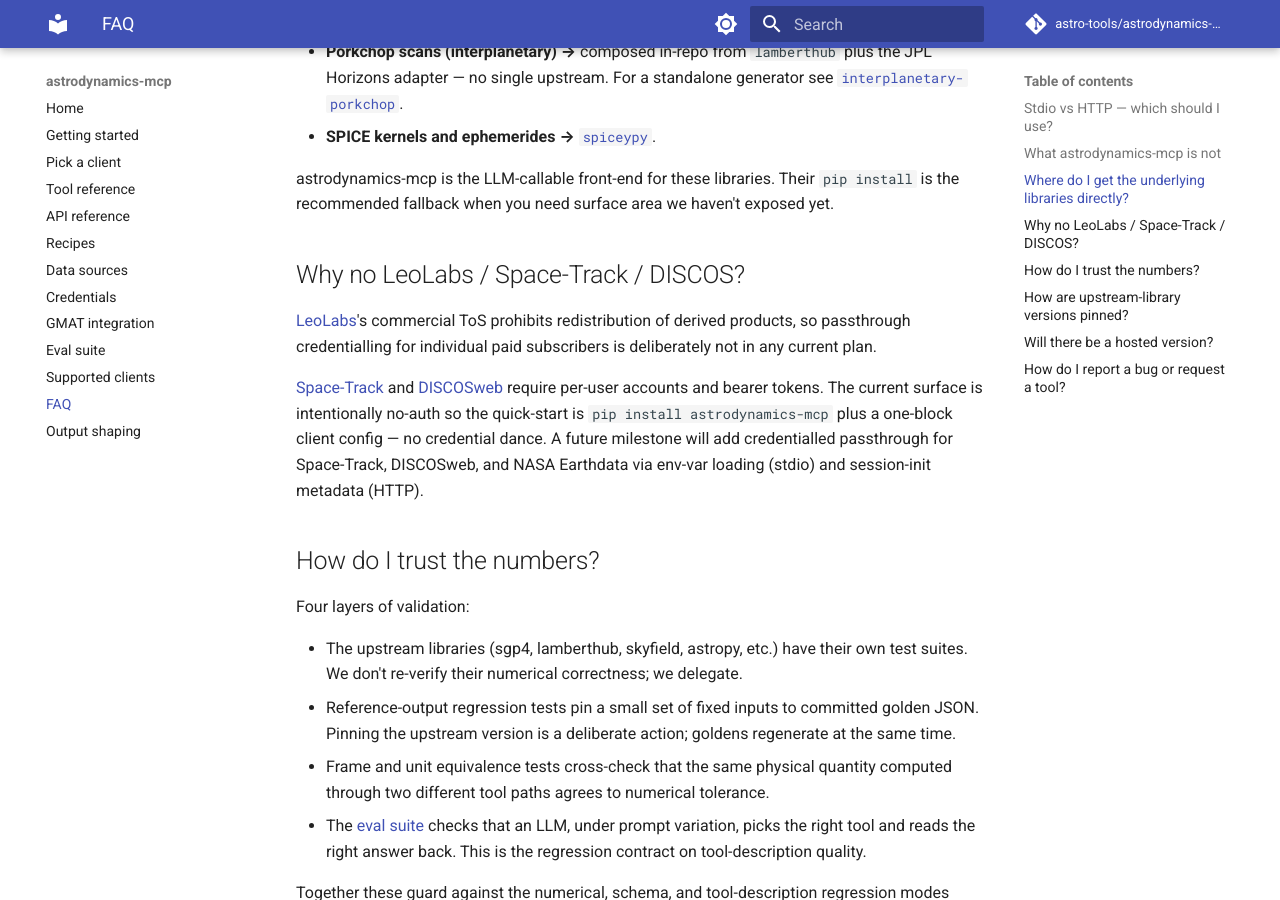
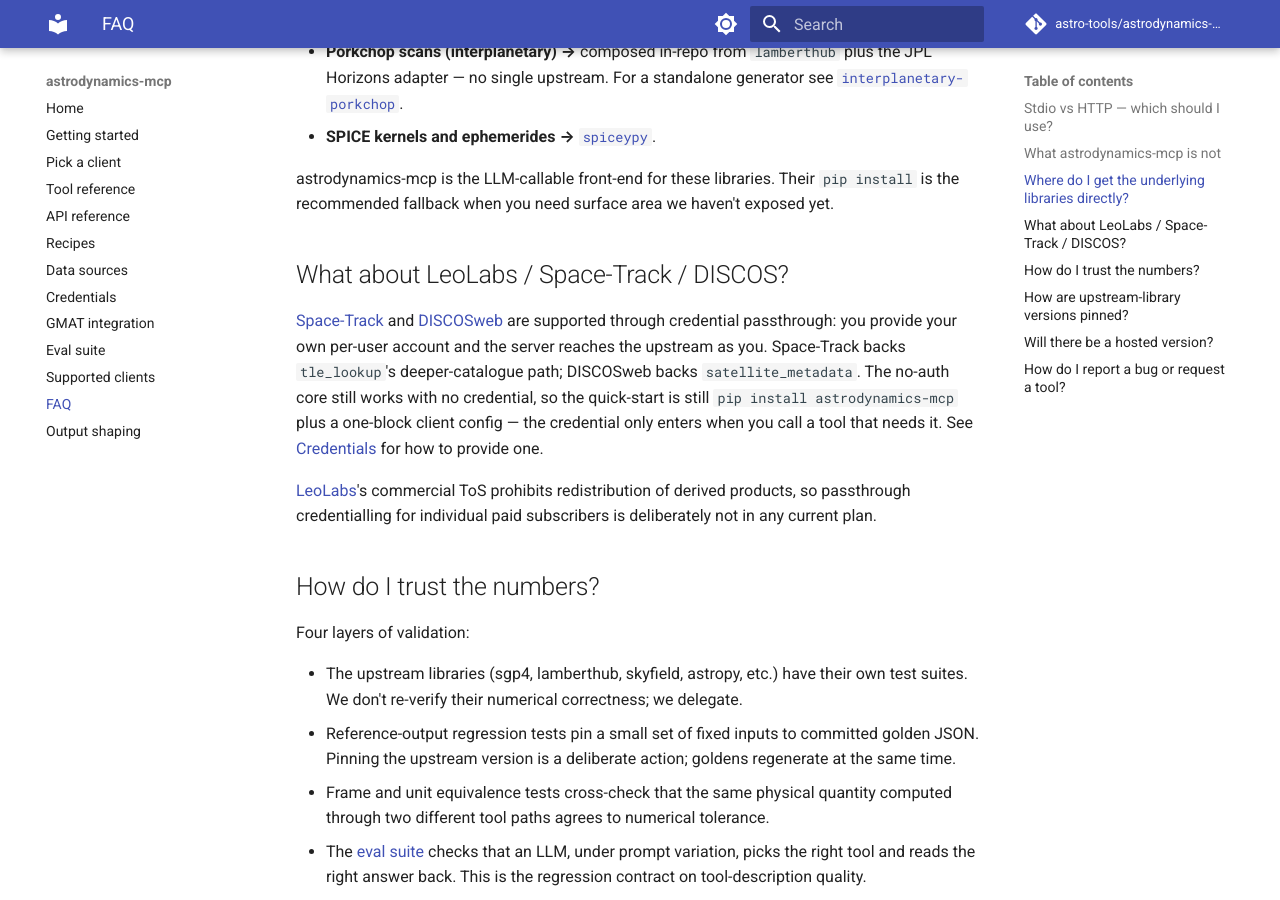
Before and after one commit to astro-tools/astrodynamics-mcp, an MkDocs documentation site: the page built from docs/faq.md, in a window 1280 px wide and 900 px high, scrolled down 1261 px. Built offline with MkDocs 1.6.1 and Material for MkDocs 9.7.7, drawn with Linux system fonts in a browser that asks for light colours; comment, search, counter and statistics services are not loaded; some of the changed text lies outside the part shown.

Commit message:
Refresh stale tool-count and no-auth framing across docs
Getting-started, FAQ, and supported-clients still described an
eight-tool, intentionally-no-auth surface. Update them for the credential
passthrough (Space-Track, DISCOSweb) and the optional GMAT extra, and
rewrite the "why no Space-Track / DISCOS" FAQ now that both are
supported.

Closes #77

```diff
--- a/docs/faq.md
+++ b/docs/faq.md
@@ -4,9 +4,10 @@
 
 **Stdio** is the default for desktop chat clients. The client launches
 `astrodynamics-mcp stdio` as a subprocess and speaks MCP over its
-stdin/stdout. No port to manage, no auth to think about, runs as the
-user, lives only while the client is up. Pick stdio unless you have a
-specific reason otherwise.
+stdin/stdout. No port to manage, no network auth, runs as the user,
+lives only while the client is up; any upstream credential rides along
+as an environment variable on the subprocess. Pick stdio unless you have
+a specific reason otherwise.
 
 **Streamable HTTP** is for remote agents — pipelines, hosted services,
 long-running automation that can't or shouldn't co-locate with a chat
@@ -60,19 +61,21 @@
 Their `pip install` is the recommended fallback when you need surface
 area we haven't exposed yet.
 
-## Why no LeoLabs / Space-Track / DISCOS?
+## What about LeoLabs / Space-Track / DISCOS?
+
+[Space-Track](https://www.space-track.org/) and
+[DISCOSweb](https://discosweb.esoc.esa.int/) are supported through
+credential passthrough: you provide your own per-user account and the
+server reaches the upstream as you. Space-Track backs `tle_lookup`'s
+deeper-catalogue path; DISCOSweb backs `satellite_metadata`. The
+no-auth core still works with no credential, so the quick-start is still
+`pip install astrodynamics-mcp` plus a one-block client config — the
+credential only enters when you call a tool that needs it. See
+[Credentials](credentials.md) for how to provide one.
 
 [LeoLabs](https://leolabs.space/)'s commercial ToS prohibits
 redistribution of derived products, so passthrough credentialling for
 individual paid subscribers is deliberately not in any current plan.
-
-[Space-Track](https://www.space-track.org/) and
-[DISCOSweb](https://discosweb.esoc.esa.int/) require per-user accounts
-and bearer tokens. The current surface is intentionally no-auth so the
-quick-start is `pip install astrodynamics-mcp` plus a one-block client
-config — no credential dance. A future milestone will add credentialled
-passthrough for Space-Track, DISCOSweb, and NASA Earthdata via env-var
-loading (stdio) and session-init metadata (HTTP).
 
 ## How do I trust the numbers?
 
```
Also changed, not shown: docs/getting-started.md (+9 -4 lines), docs/supported-clients.md (+2 -2 lines).
